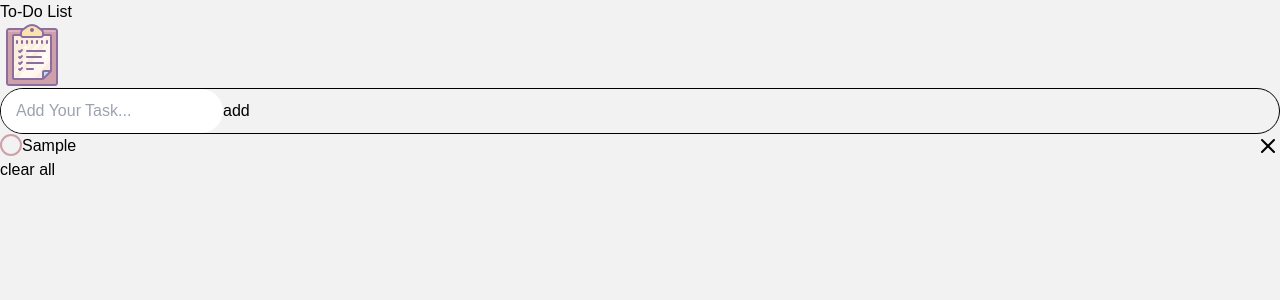
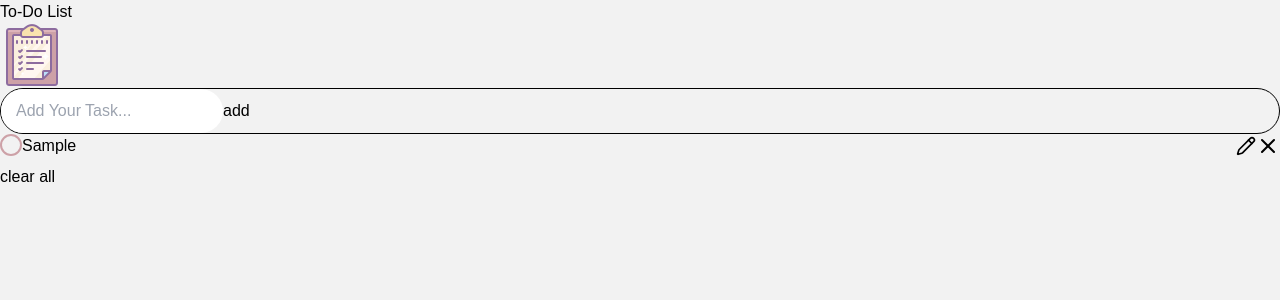
Before and after one commit to sarahmhd/React-Ts_Workshop_todo-list, a React (Vite) app: page / in a window 1280 px wide. Both pictures are taken after typing "Sample" into the empty fields and a click on the button "add". Shown: the top 300 px of the page. Built offline with nearby package versions, Linux system fonts and the light colour scheme.

Commit message:
update todo list with redux toolkit

```diff
--- a/package.json
+++ b/package.json
@@ -13,6 +13,7 @@
     "@reduxjs/toolkit": "^2.2.5",
     "lucide-react": "^0.390.0",
     "react": "^18.2.0",
+    "react-beautiful-dnd": "^13.1.1",
     "react-dom": "^18.2.0",
     "react-redux": "^9.1.2"
   },
@@ -20,6 +21,7 @@
     "@swc/core": "^1.5.25",
     "@swc/helpers": "^0.5.11",
     "@types/react": "^18.2.66",
+    "@types/react-beautiful-dnd": "^13.1.8",
     "@types/react-dom": "^18.2.22",
     "@typescript-eslint/eslint-plugin": "^7.2.0",
     "@typescript-eslint/parser": "^7.2.0",
--- a/src/App.tsx
+++ b/src/App.tsx
@@ -1,65 +1,41 @@
-import { ChangeEvent, FC, FormEvent, useEffect, useState } from 'react'
+import { DragDropContext, DropResult } from 'react-beautiful-dnd';
 
 import AddItemForm from './components/AddItemForm';
 import ClearAll from './components/ClearAll';
+import { FC } from 'react'
 import Header from './components/Header';
-import { Item } from './types/globalTypes';
 import ListItems from './components/ListItems';
+import { RootState } from './store/store.ts'
+import { reorderItems } from './store/features/ListSlice.ts';
+import { useDispatch } from 'react-redux';
+import { useSelector } from 'react-redux'
 
 const App: FC = () => {
-  const storedItems = localStorage.getItem('items');
 
-  const [item, setItem] = useState<Item>({ id: '', value: '', done: false });
-  const [items, setItems] = useState<Item[]>(storedItems ? JSON.parse(storedItems) : []);
+  const items = useSelector((state: RootState) => state.items.items);
+  const dispatch = useDispatch()
 
-  const handleChange = (e: ChangeEvent<HTMLInputElement>) => {
-    const value = e.target.value;
-    const id = crypto.randomUUID()
-    setItem({ id, value, done: false })
+  const onDragEnd = (result: DropResult) => {
+    const { destination, source } = result;
+    if (!destination) {
+      return;
+    }
+
+    dispatch(reorderItems({
+      startIndex: source.index,
+      endIndex: destination.index,
+    }));
   };
 
-  const handleSubmit = (e: FormEvent<HTMLFormElement>) => {
-    e.preventDefault();
-    if (!item.value) return;
-    setItems([...items, item]);
-    setItem({ id: '', value: '', done: false });
-    console.log(items)
-  };
-
-  const handleItemDone = (id: string | number) => {
-    setItems(items => items.map(item => item.id === id ? { ...item, done: !item.done } : item))
-  };
-
-  const handleDelete = (id: string | number) => {
-    setItems(items => items.filter(item => item.id !== id))
-  };
-
-  const handleDeleteAll = () => {
-    setItems([])
-  };
-
-  useEffect(() => {
-    const storedItems = localStorage.getItem('items');
-    if (storedItems) {
-      setItems(JSON.parse(storedItems));
-    }
-  }, []);
-
-  useEffect(() => {
-    localStorage.setItem('items', JSON.stringify(items));
-  }, [item, items]);
-
   return (
-    <div className='todos flex flex-col items-center gap-4 my-12 mx-auto w-full px-10 sm:w-2/5 sm:p-0 '>
-      <Header />
-
-      <AddItemForm item={item} handleChange={handleChange} handleSubmit={handleSubmit} />
-
-      <ListItems items={items} handleItemDone={handleItemDone} handleDelete={handleDelete} />
-
-      <ClearAll handleDeleteAll={handleDeleteAll} />
-
-    </div>
+    <DragDropContext onDragEnd={onDragEnd}>
+      <div className='todos flex flex-col items-center gap-4 my-12 mx-auto w-full px-10 sm:w-2/5 sm:p-0 '>
+        <Header />
+        <AddItemForm />
+        <ListItems />
+        {items.length > 0 && <ClearAll />}
+      </div>
+    </DragDropContext>
   )
 }
 
--- a/src/components/ClearAll/ClearAll.tsx
+++ b/src/components/ClearAll/ClearAll.tsx
@@ -1,7 +1,14 @@
-export type ClearAllProps = {
-  handleDeleteAll: () => void
-};
-export default function ClearAll({ handleDeleteAll }: ClearAllProps) {
+import { useDispatch } from "react-redux";
+import { deleteAll } from "../../store/features/ListSlice";
+
+export default function ClearAll() {
+
+  const dispatch = useDispatch()
+
+  const handleDeleteAll = () => {
+    dispatch(deleteAll())
+  };
+
   return (
     <button className='clear-all w-32 h-10 bg-[#cda1a7] text-[#fff] uppercase' onClick={handleDeleteAll}>clear all</button>
   );
--- a/src/components/Item/Item.tsx
+++ b/src/components/Item/Item.tsx
@@ -1,21 +1,79 @@
+import { Check, Pencil, Pointer, X } from 'lucide-react';
+import { changeItemDone, deleteItem, editItem } from "../../store/features/ListSlice";
+import { useRef, useState } from 'react';
+
+import { Draggable } from 'react-beautiful-dnd';
 import { Item as ItemInterface } from "../../types/globalTypes";
-import { X } from 'lucide-react';
-
+import { useDispatch } from "react-redux";
 
 export type ItemProps = {
   item: ItemInterface,
-  handleItemDone: (id: string | number) => void;
-  handleDelete: (id: string | number) => void;
+  index: number
+};
+export default function Item({ item, index }: ItemProps) {
+  const [isEdit, setIsEdit] = useState<boolean>(false);
+  const [editVal, setEditVal] = useState<string>(item.value);
+  const dispatch = useDispatch();
 
-};
-export default function Item({ item, handleItemDone, handleDelete }: ItemProps) {
+  const handleItemDone = (id: number | string) => {
+    dispatch(changeItemDone(id))
+  };
+
+  const handleDelete = (id: number | string) => {
+    dispatch(deleteItem(id))
+  };
+
+  const handleEdit = (id: number | string, editVal: string) => {
+    setIsEdit(!isEdit);
+    dispatch(editItem({ id, editVal }))
+  };
+
   return (
-    <li key={item.id} className={`list-item items-center w-full gap-2 ${item.done ? 'done' : ''}`}>
-      <input type='checkbox' checked={item.done} id={`checkbox-${item.id}`} onChange={() => handleItemDone(item.id)} />
-      <label className='cursor-pointer capitalize text-[#ddbc76]' htmlFor={`checkbox-${item.id}`}>{item.value}</label>
-      <button className='del-btn transition-all hover:text-red-700' onClick={() => handleDelete(item.id)}>
-        <X />
-      </button>
-    </li>
+    <Draggable index={index} draggableId={item.id.toString()}>
+      {(provided) => (
+        <li
+          ref={provided.innerRef}
+          {...provided.dragHandleProps}
+          {...provided.draggableProps}
+          className={`list-item items-center w-full gap-2 ${item.done ? 'done' : ''}`}
+        >
+          <input
+            type='checkbox'
+            checked={item.done}
+            id={`checkbox-${item.id}`}
+            onChange={() => handleItemDone(item.id)}
+          />
+          {(isEdit && !item.done) ? (
+            <input
+              className='px-3 focus:shadow-none focus:outline-none'
+              onKeyDown={(e) => e.key === 'Enter' && handleEdit(item.id, editVal)}
+              autoFocus
+              type='text'
+              value={editVal}
+              onChange={(e) => setEditVal(e.target.value)}
+            />
+          ) : (
+            <label className='cursor-pointer capitalize text-[#222]' htmlFor={`checkbox-${item.id}`}>
+              {item.value}
+            </label>
+          )}
+          <div className="actions flex items-center gap-2">
+            <button
+              disabled={item.done}
+              className='edit-btn transition-all hover:text-[#ddbc76]'
+              onClick={() => handleEdit(item.id, editVal)}
+            >
+              {(isEdit && !item.done) ? <Check /> : <Pencil style={{ width: '20px' }} />}
+            </button>
+            <button
+              className='del-btn transition-all hover:text-red-700'
+              onClick={() => handleDelete(item.id)}
+            >
+              <X />
+            </button>
+          </div>
+        </li>
+      )}
+    </Draggable>
   );
 }
--- a/src/components/ListItems/ListItems.tsx
+++ b/src/components/ListItems/ListItems.tsx
@@ -1,17 +1,32 @@
-import { Item as ItemInterface } from "../../types/globalTypes";
+import { Droppable } from "react-beautiful-dnd";
 import Item from "../Item";
+import { RootState } from '../../store/store'
+import { useSelector } from "react-redux";
 
-export type ListItemsProps = {
-  items: ItemInterface[];
-  handleItemDone: (id: string | number) => void;
-  handleDelete: (id: string | number) => void;
-};
-export default function ListItems({ items, handleItemDone, handleDelete }: ListItemsProps) {
+export default function ListItems() {
+
+  const items = useSelector((state: RootState) => state.items.items)
+
+
   return (
-    <ul className='list list-none flex flex-col w-full gap-4 py-8'>
-      {
-        items.map(item => <Item key={item.id} item={item} handleItemDone={handleItemDone} handleDelete={handleDelete} />)
-      }
-    </ul>
+    <Droppable droppableId="todoList">
+      {(provided) => (
+        <ul
+          ref={provided.innerRef}
+          {...provided.droppableProps}
+          className='list list-none flex flex-col w-full gap-4 py-8'
+        >
+          {items.length > 0 ? (
+            items.map((item, idx) => <Item key={item.id} item={item} index={idx} />)
+          ) : (
+            <p className="message text-[#e08692] text-lg m-3 mt-8 pe-8 text-center">
+              Your todo list is currently empty. Start adding tasks to get organized!
+            </p>
+          )}
+          {provided.placeholder}
+        </ul>
+      )}
+    </Droppable>
+
   );
 }
--- a/src/index.css
+++ b/src/index.css
@@ -65,3 +65,33 @@ form button,
 .list .list-item.done label {
   text-decoration: line-through;
 }
+
+.message {
+  height: fit-content;
+  display: inline-block;
+  overflow: hidden;
+  white-space: nowrap;
+  border-right: 2px solid;
+  width: 0;
+  animation: typing 4s steps(40, end) 2, blink-caret 0.75s step-end infinite;
+  animation-fill-mode: forwards;
+}
+
+
+@keyframes typing {
+  from {
+    width: 0;
+  }
+  to {
+    width: 100%;
+  }
+}
+
+@keyframes blink-caret {
+  from, to {
+    border-color: transparent;
+  }
+  50% {
+    border-color: black;
+  }
+}
--- a/src/main.tsx
+++ b/src/main.tsx
@@ -1,19 +1,22 @@
 import './index.css'
 
 import App from './App.tsx'
-// import { Provider } from 'react-redux'
+import { Provider } from 'react-redux'
 import React from 'react'
 import ReactDOM from 'react-dom/client'
-// import store from './store/store.ts'
+import store from './store/store.ts'
+
 // import ErrorBoundary from './components/ErrorBoundary.tsx'
 
 ReactDOM.createRoot(document.getElementById('root')! as HTMLElement).render(
 
   <React.StrictMode>
     {/* <ErrorBoundary>
-      <Provider store={store}> */}
-    <App />
-    {/* </Provider>
+       */}
+    <Provider store={store}>
+      <App />
+    </Provider>
+    {/*
     </ErrorBoundary> */}
   </React.StrictMode>,
 )
--- a/src/store/hooks.ts
+++ /dev/null
@@ -1,6 +0,0 @@
-import { TypedUseSelectorHook, useDispatch, useSelector } from 'react-redux';
-import type { RootState, AppDispatch } from './store';
-
-
-export const useAppDispatch = () => useDispatch<AppDispatch>();
-export const useAppSelector: TypedUseSelectorHook<RootState> = useSelector;
--- /dev/null
+++ b/src/store/localStorage.ts
@@ -0,0 +1,20 @@
+export const loadState = () => {
+  try {
+    const serializedState = localStorage.getItem('state');
+    if (serializedState === null) {
+      return undefined;
+    }
+    return JSON.parse(serializedState);
+  } catch (err) {
+    return undefined;
+  }
+};
+
+export const saveState = (state: any) => {
+  try {
+    const serializedState = JSON.stringify(state);
+    localStorage.setItem('state', serializedState);
+  } catch (err) {
+    console.log(err)
+  }
+};
--- a/src/store/store.ts
+++ b/src/store/store.ts
@@ -1,10 +1,21 @@
+import { loadState, saveState } from './localStorage';
+
 import { configureStore } from '@reduxjs/toolkit';
 import itemsReducer from './features/ListSlice';
+
+const preloadedState = loadState();
 
 const store = configureStore({
     reducer: {
         items: itemsReducer,
     },
+    preloadedState
+});
+
+
+// Save the state to localStorage every time it changes
+store.subscribe(() => {
+  saveState(store.getState());
 });
 
 // Infer the `RootState` and `AppDispatch` types from the store itself
```
Also changed, not shown: src/components/AddItemForm/AddItemForm.tsx (+19 -7 lines), src/store/features/ListSlice.ts (+18 -2 lines), 1 other file (tests, documents, lock files or other folders).
